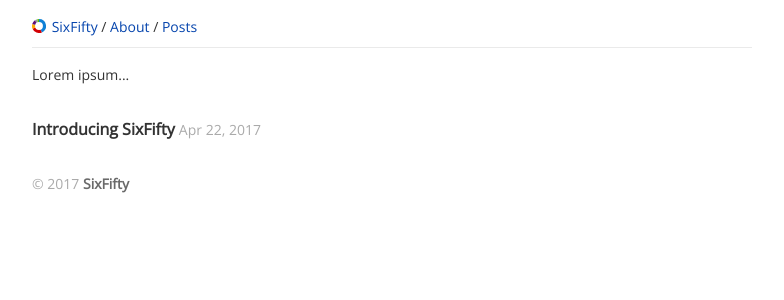
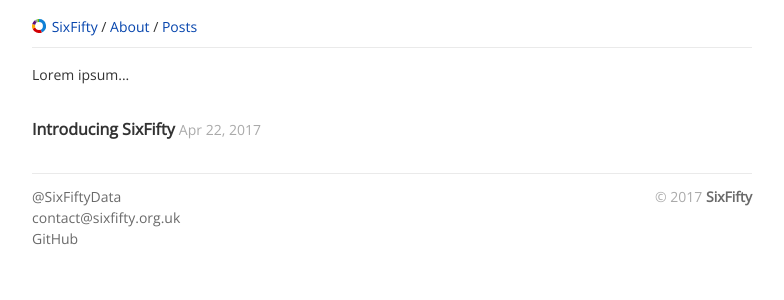
Before and after one commit to six50/sixfifty, a Jekyll site: the page built from pages/index.html, in a window 1280 px wide. Shown: the top 300 px of the page, without its empty margins (8-792 px from the left). Built offline with Jekyll 4.4.1, drawn with Linux system fonts in a browser that asks for light colours.

Commit message:
Improve footer

```diff
--- /dev/null
+++ b/_includes/footer.html
@@ -0,0 +1,19 @@
+<div class="footer">
+  <div class="pull-left">
+    <p>
+      <a href="https://twitter.com/SixFiftyData">@SixFiftyData</a><br>
+      <a href="mailto:contact@sixfifty.org.uk">contact@sixfifty.org.uk</a><br>
+      <a href="https://github.com/six50">GitHub</a>
+    </p>
+  </div>
+  <div class="pull-right">
+    <p class="copyright">
+      <span class="pull-right">
+        &copy; {{ site.time | date: '%Y' }}
+        <a href="{{ site.baseurl | prepend: site.url }}" title="{{ site.description }}">
+          <strong>{{ site.title }}</strong>
+        </a>
+      </span>
+    </p>
+  </div>
+</div>
--- a/_layouts/default.html
+++ b/_layouts/default.html
@@ -4,12 +4,7 @@
   <body>
     <div class="page-content">
       {{ content }}
-      <div class="copyright">
-        <p>
-          &copy; {{ site.time | date: '%Y' }}
-          <a href="{{ site.baseurl | prepend: site.url }}" title="{{ site.description }}"><strong>{{ site.title }}</strong></a>
-        </p>
-      </div>
+      {% include footer.html %}
     </div>
     {% include google_analytics.html %}
     <script src="{{ "/assets/common.js" | prepend: site.baseurl }}?bust={{ site.time | date: '%s' }}" type="text/javascript" async defer></script>
--- a/_sass/_layout.scss
+++ b/_sass/_layout.scss
@@ -116,9 +116,12 @@
     }
 }
 
-.copyright {
+.footer {
   margin-top: $spacing-unit;
   font-size: $small-font-size;
+  padding-top: 12px;
+  border-top: 1px solid $grey-color-light;
+
   p {
     color: $grey-color;
     a, a:visited {
@@ -126,3 +129,19 @@
     }
   }
 }
+
+.pull-right {
+  float: right;
+}
+.pull-left {
+  float: left;
+}
+
+/**
+ * Content
+ */
+
+.twitter-tweet {
+  margin-left: auto;
+  margin-right: auto;
+}
```
